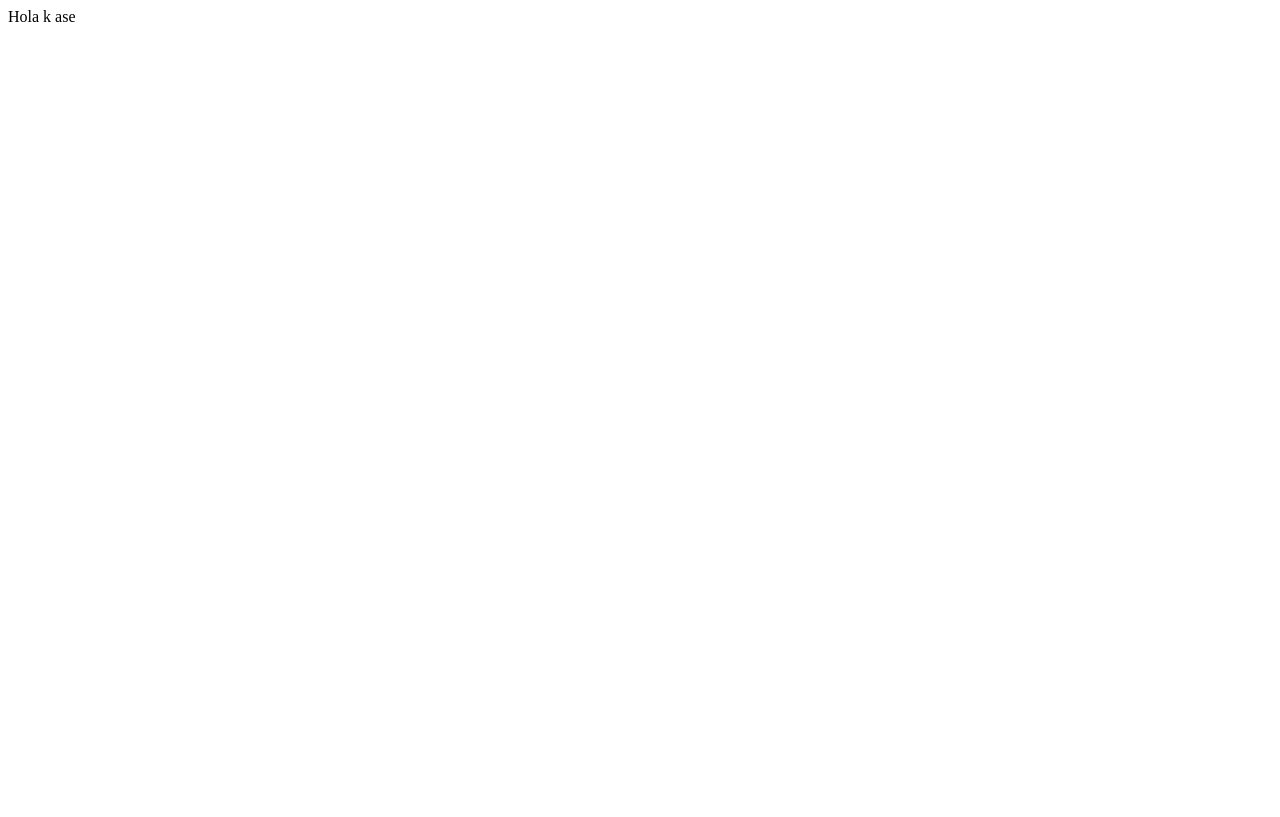
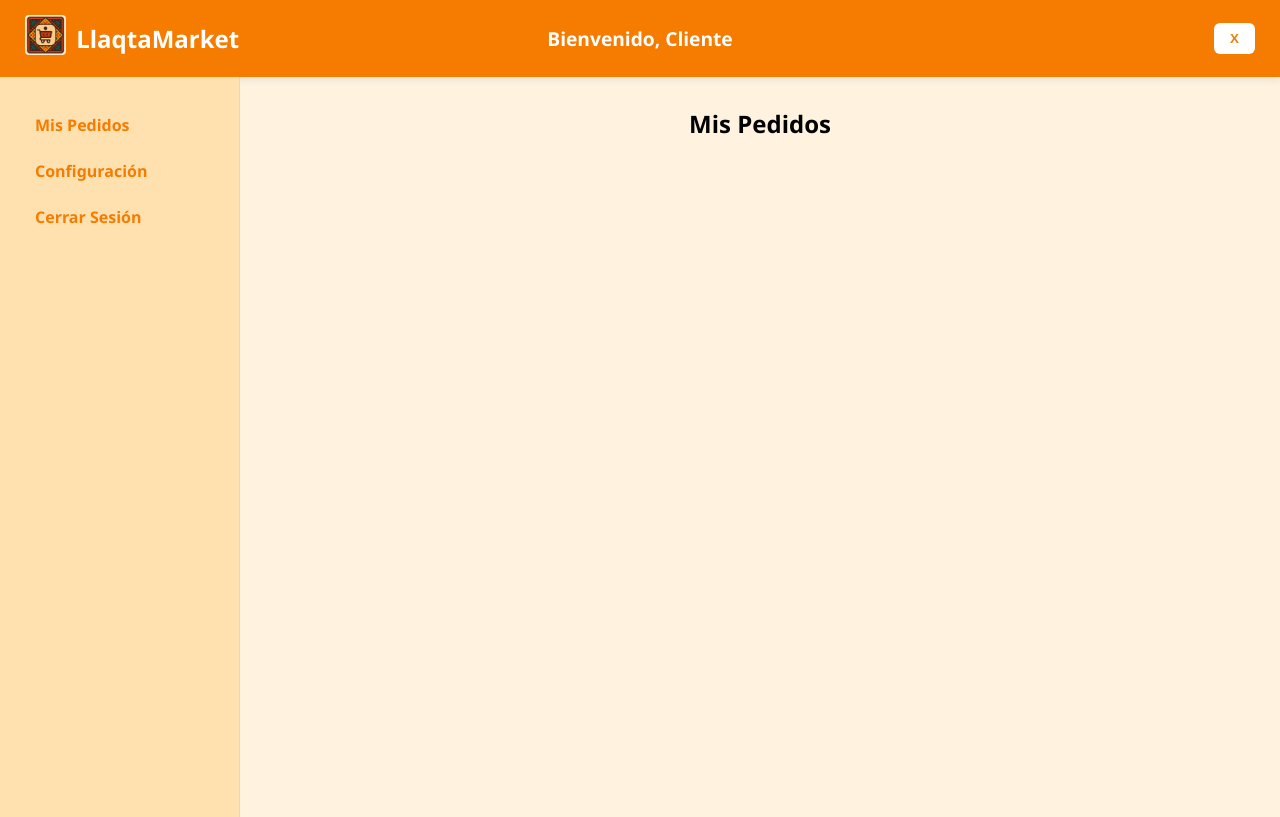
Before and after one commit to SilverDark-J/LlaqtaMarket, a React (Vite) app in the folder frontend-react/: page / in a window 1280 px wide. Built offline with nearby package versions, Linux system fonts and the light colour scheme.

Commit message:
Migrar una parte de la UI panel del cliente a React + Vite

```diff
--- a/frontend-react/package.json
+++ b/frontend-react/package.json
@@ -11,7 +11,8 @@
   },
   "dependencies": {
     "react": "^19.1.0",
-    "react-dom": "^19.1.0"
+    "react-dom": "^19.1.0",
+    "react-router-dom": "^7.6.3"
   },
   "devDependencies": {
     "@eslint/js": "^9.29.0",
--- /dev/null
+++ b/frontend-react/src/components/Header.jsx
@@ -0,0 +1,21 @@
+import { useNavigate } from "react-router-dom";
+import logo from "../assets/media/logo2.jpg";
+
+export default function HeaderCliente({ nombre }) {
+  const navigate = useNavigate();
+
+  return (
+    <header className="header">
+      <div className="logo">
+        <a href="/productos" target="_blank" rel="noopener noreferrer">
+          <img src={logo} alt="Logo" className="logo-img" />
+        </a>
+        LlaqtaMarket
+      </div>
+      <div className="nombre-cliente">Bienvenido, {nombre}</div>
+      <button className="ir-productos" onClick={() => navigate("/productos")}>
+        X
+      </button>
+    </header>
+  );
+}
--- /dev/null
+++ b/frontend-react/src/components/Sidebar.jsx
@@ -0,0 +1,11 @@
+export default function Sidebar({ onSeleccion }) {
+  return (
+    <aside className="sidebar">
+      <ul>
+        <li onClick={() => onSeleccion("pedidos")}>Mis Pedidos</li>
+        <li onClick={() => onSeleccion("config")}>Configuración</li>
+        <li onClick={() => onSeleccion("cerrar")}>Cerrar Sesión</li>
+      </ul>
+    </aside>
+  );
+}
--- a/frontend-react/src/main.jsx
+++ b/frontend-react/src/main.jsx
@@ -1,4 +1,14 @@
-import { createRoot } from "react-dom/client";
+import React from "react";
+import ReactDOM from "react-dom/client";
+import { BrowserRouter } from "react-router-dom";
 
-const root = createRoot(document.getElementById("root"));
-root.render("Hola k ase");
+import ClientePanel from "./pages/paneles/ClientePanel";
+import "./styles/panelCliente.css";
+
+ReactDOM.createRoot(document.getElementById("root")).render(
+  <React.StrictMode>
+    <BrowserRouter>
+      <ClientePanel />
+    </BrowserRouter>
+  </React.StrictMode>
+);
--- a/frontend-react/src/pages/paneles/ClientePanel.jsx
+++ b/frontend-react/src/pages/paneles/ClientePanel.jsx
@@ -0,0 +1,90 @@
+import { useState, useEffect } from "react";
+import HeaderCliente from "../../components/Header";
+import Sidebar from "../../components/Sidebar";
+import "../../styles/panelCliente.css";
+
+export default function ClientePanel() {
+  const [seccion, setSeccion] = useState("pedidos");
+
+  const handleSeleccion = (seccion) => {
+    if (seccion === "cerrar") {
+      localStorage.clear();
+      window.location.href = "/login";
+    } else {
+      setSeccion(seccion);
+    }
+  };
+
+  return (
+    <>
+      <HeaderCliente nombre="Cliente" />
+      <div className="contenedor">
+        <Sidebar onSeleccion={handleSeleccion} />
+        <main id="contenidoPrincipal">
+          {seccion === "pedidos" && <MisPedidos />}
+          {seccion === "config" && <ConfiguracionCliente />}
+        </main>
+      </div>
+    </>
+  );
+}
+
+function MisPedidos() {
+  return (
+    <section>
+      <h2>Mis Pedidos</h2>
+      <div className="productos-grid">
+        {/* Aquí iría el mapeo de pedidos */}
+      </div>
+    </section>
+  );
+}
+
+function ConfiguracionCliente() {
+  // Puedes implementar useState para los campos de configuración
+
+  return (
+    <section className="contenedor-configuracion">
+      <h2>Configuración</h2>
+      <form
+        className="formulario-configuracion"
+        onSubmit={(e) => e.preventDefault()}
+      >
+        <div className="campo">
+          <label htmlFor="clienteNombre">Nombres:</label>
+          <input type="text" id="clienteNombre" />
+        </div>
+        <div className="campo">
+          <label htmlFor="clienteApellido">Apellidos:</label>
+          <input type="text" id="clienteApellido" />
+        </div>
+        <div className="campo">
+          <label htmlFor="clienteCorreo">Correo:</label>
+          <input type="email" id="clienteCorreo" disabled />
+        </div>
+        <div className="campo">
+          <label htmlFor="clienteContrasena">Contraseña:</label>
+          <input
+            type="password"
+            id="clienteContrasena"
+            placeholder="••••••••"
+            required
+          />
+        </div>
+        <div className="campo">
+          <label htmlFor="clienteDireccion">Dirección:</label>
+          <input type="text" id="clienteDireccion" />
+        </div>
+        <div className="campo">
+          <label htmlFor="clienteTelefono">Teléfono:</label>
+          <input type="tel" id="clienteTelefono" />
+        </div>
+        <div className="campo">
+          <label htmlFor="clienteFechaRegistro">Fecha de Registro:</label>
+          <input type="text" id="clienteFechaRegistro" disabled />
+        </div>
+        <button type="submit">Actualizar</button>
+      </form>
+    </section>
+  );
+}
--- /dev/null
+++ b/frontend-react/src/styles/panelCliente.css
@@ -0,0 +1,198 @@
+/* Reset y base */
+* {
+  margin: 0;
+  padding: 0;
+  box-sizing: border-box;
+}
+
+body,
+html {
+  height: 100%;
+  font-family: "Segoe UI", sans-serif;
+  background-color: #fff3e0;
+}
+
+main section h2 {
+  margin-bottom: 20px; /* opcional para separar del contenido */
+}
+
+/* Header */
+.header {
+  background-color: #f57c00;
+  color: white;
+  padding: 15px 25px;
+  display: flex;
+  justify-content: space-between;
+  align-items: center;
+  font-size: 1.1rem;
+  font-weight: bold;
+  box-shadow: 0 2px 8px rgba(0, 0, 0, 0.1);
+}
+
+.logo {
+  display: flex;
+  align-items: center;
+  font-size: 1.5rem;
+  font-weight: bold;
+  gap: 10px; /* espacio entre imagen y texto */
+}
+
+.logo-img {
+  height: 40px;
+  width: auto;
+  border-radius: 4px; /* opcional: para esquinas redondeadas */
+}
+
+.nombre-cliente {
+  position: absolute;
+  left: 50%;
+  transform: translateX(-50%);
+  font-size: 1.2rem;
+  font-weight: bold;
+}
+
+.ir-productos {
+  background-color: white;
+  color: #f57c00;
+  border: none;
+  padding: 8px 16px;
+  border-radius: 6px;
+  font-weight: bold;
+  cursor: pointer;
+  transition: background-color 0.3s;
+}
+
+.cerrar-sesion:hover {
+  background-color: #ffe0b2;
+}
+
+/* Layout */
+.contenedor {
+  display: flex;
+  height: calc(100vh - 60px);
+}
+
+/* Sidebar */
+.sidebar {
+  width: 240px;
+  background-color: #ffe1b0;
+  padding: 25px 20px;
+  border-right: 1px solid #ffccbc;
+}
+
+.sidebar ul {
+  list-style: none;
+}
+
+.sidebar li {
+  padding: 12px 15px;
+  cursor: pointer;
+  color: #f57c00;
+  font-weight: 600;
+  border-radius: 8px;
+  transition: background-color 0.3s ease;
+}
+
+.sidebar li:hover {
+  background-color: #fff3e0;
+}
+
+.sidebar li.activo {
+  background-color: #fff3e0; /* mismo color que hover */
+}
+
+/* Contenido principal */
+#contenidoPrincipal {
+  flex: 1;
+  padding: 30px;
+  overflow-y: auto;
+  display: flex;
+  justify-content: center; /* Centra el contenido verticalmente */
+}
+
+.tarjeta-producto {
+  background-color: #fff8e1;
+  padding: 15px;
+  border-radius: 10px;
+  text-align: center;
+  border: 2px solid #f2b85b;
+  box-shadow: 0 4px 10px rgba(0, 0, 0, 0.08);
+}
+
+.tarjeta-producto img {
+  width: 100%;
+  height: 150px;
+  object-fit: cover;
+  border-radius: 6px;
+  margin-bottom: 10px;
+}
+
+/* Contenedor centrado para el formulario y el título */
+.contenedor-configuracion {
+  display: flex;
+  flex-direction: column;
+  align-items: center;
+  width: 100%;
+}
+
+.contenedor-configuracion h2 {
+  margin-bottom: 20px;
+  color: #f57c00;
+  font-size: 1.8rem;
+  font-weight: bold;
+}
+
+/* Formulario de configuración */
+.formulario-configuracion {
+  max-width: 650px;
+  background-color: #fffaf3;
+  padding: 24px 32px;
+  border-radius: 12px;
+  box-shadow: 0 4px 16px rgba(0, 0, 0, 0.05);
+  display: flex;
+  flex-direction: column;
+  gap: 18px;
+}
+
+.formulario-configuracion .campo {
+  display: flex;
+  align-items: center;
+  gap: 15px;
+}
+
+.formulario-configuracion label {
+  width: 200px;
+  font-weight: bold;
+}
+
+.formulario-configuracion input,
+.formulario-configuracion textarea {
+  flex: 1;
+  padding: 10px;
+  font-size: 1rem;
+  border-radius: 6px;
+  border: 1px solid #ccc;
+  background-color: #fff;
+}
+
+.formulario-configuracion input[disabled] {
+  background-color: #f0f0f0;
+  color: #777;
+  cursor: not-allowed;
+}
+
+.formulario-configuracion button {
+  align-self: flex-end;
+  padding: 12px 24px;
+  background-color: #f57c00;
+  color: white;
+  border: none;
+  font-weight: bold;
+  border-radius: 8px;
+  cursor: pointer;
+  transition: background-color 0.3s;
+}
+
+.formulario-configuracion button:hover {
+  background-color: #ef6c00;
+}
```
Also changed, not shown: frontend-react/src/pages/auth/LoginPage.jsx (deleted), frontend-react/src/pages/auth/RegistroCliente.jsx (deleted), frontend-react/src/pages/auth/RegistroEmprendedor.jsx (deleted), frontend-react/src/pages/index/HomePage.jsx (deleted), frontend-react/src/pages/productos/DetalleProducto.jsx (deleted), frontend-react/src/pages/productos/ProductosPage.jsx (deleted), 1 other file (tests, documents, lock files or other folders).
